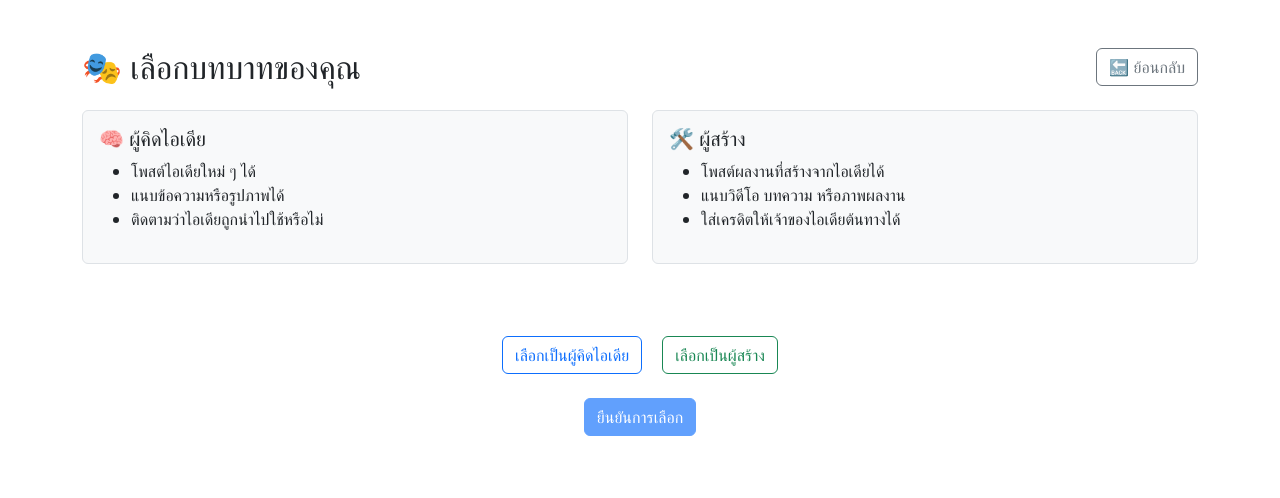
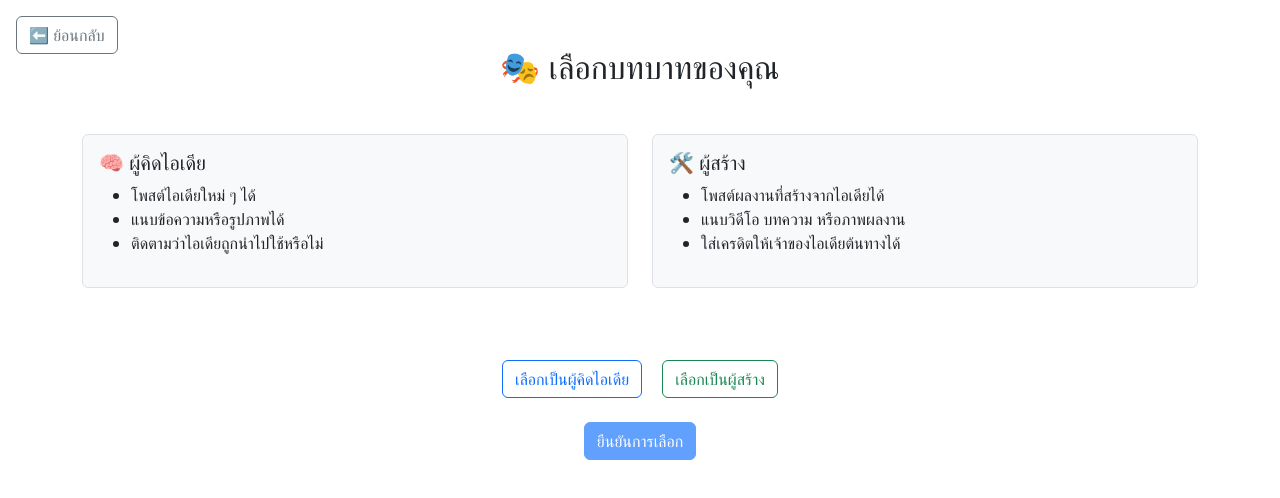
Before and after one commit to JIXDORE/dream-community, a plain HTML site: page choose-role.html in a window 1280 px wide. Drawn offline with nearby package versions, Linux system fonts and the light colour scheme; no server answers.

Commit message:
Update choose-role.html

```diff
--- a/choose-role.html
+++ b/choose-role.html
@@ -8,11 +8,13 @@
 </head>
 <body class="container py-5">
 
-  <!-- 🔙 ปุ่มย้อนกลับ -->
-  <div class="mb-4 d-flex justify-content-between align-items-center">
-    <h2 class="mb-0">🎭 เลือกบทบาทของคุณ</h2>
-    <button onclick="history.back()" class="btn btn-outline-secondary">🔙 ย้อนกลับ</button>
+  <!-- ปุ่มย้อนกลับมุมบนซ้าย -->
+  <div class="position-absolute top-0 start-0 p-3">
+    <a href="index.html" class="btn btn-outline-secondary">⬅️ ย้อนกลับ</a>
   </div>
+
+  <!-- หัวข้อกึ่งกลาง -->
+  <h2 class="text-center mb-5">🎭 เลือกบทบาทของคุณ</h2>
 
   <div class="row mb-5">
     <div class="col-md-6 mb-4">
```
